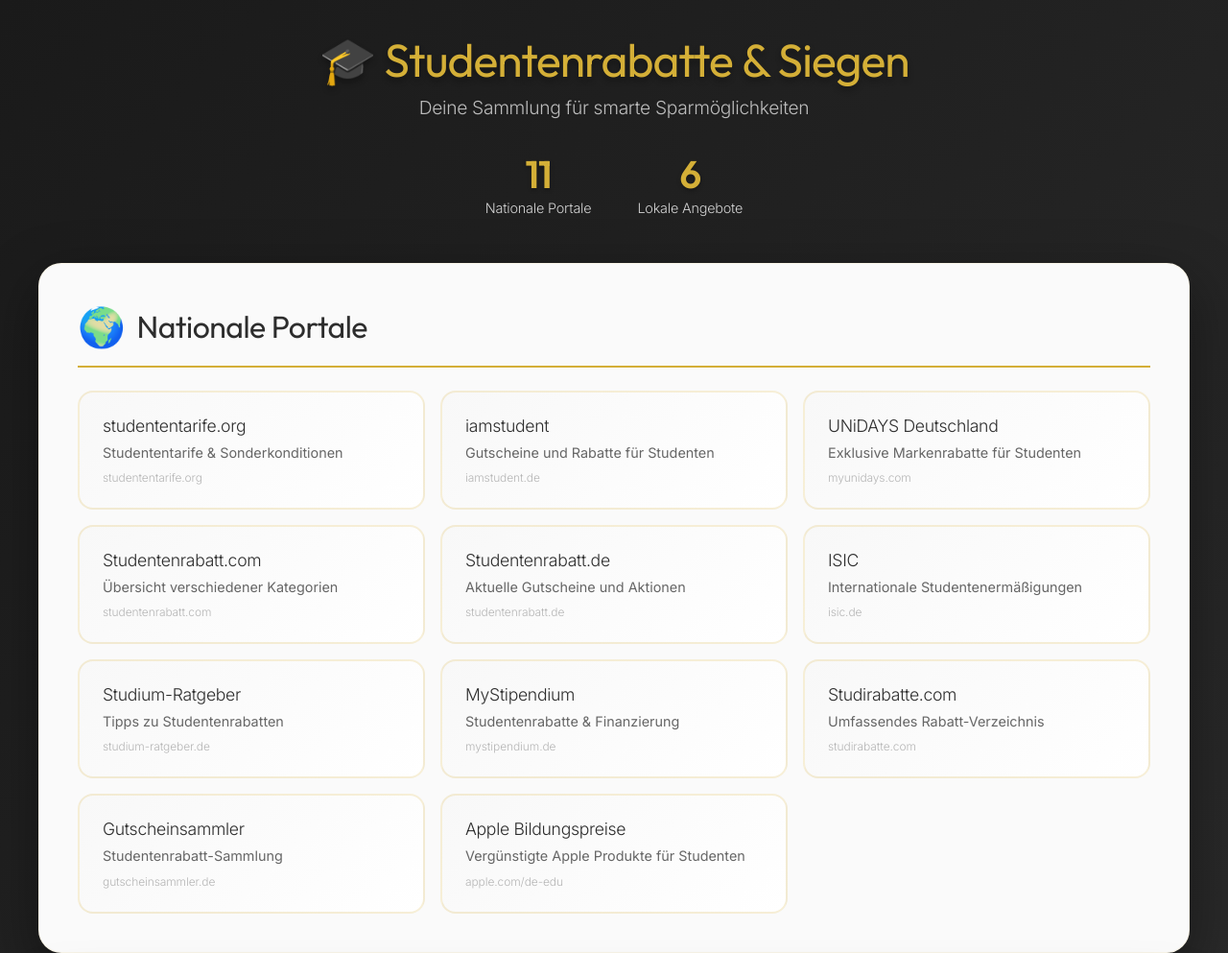
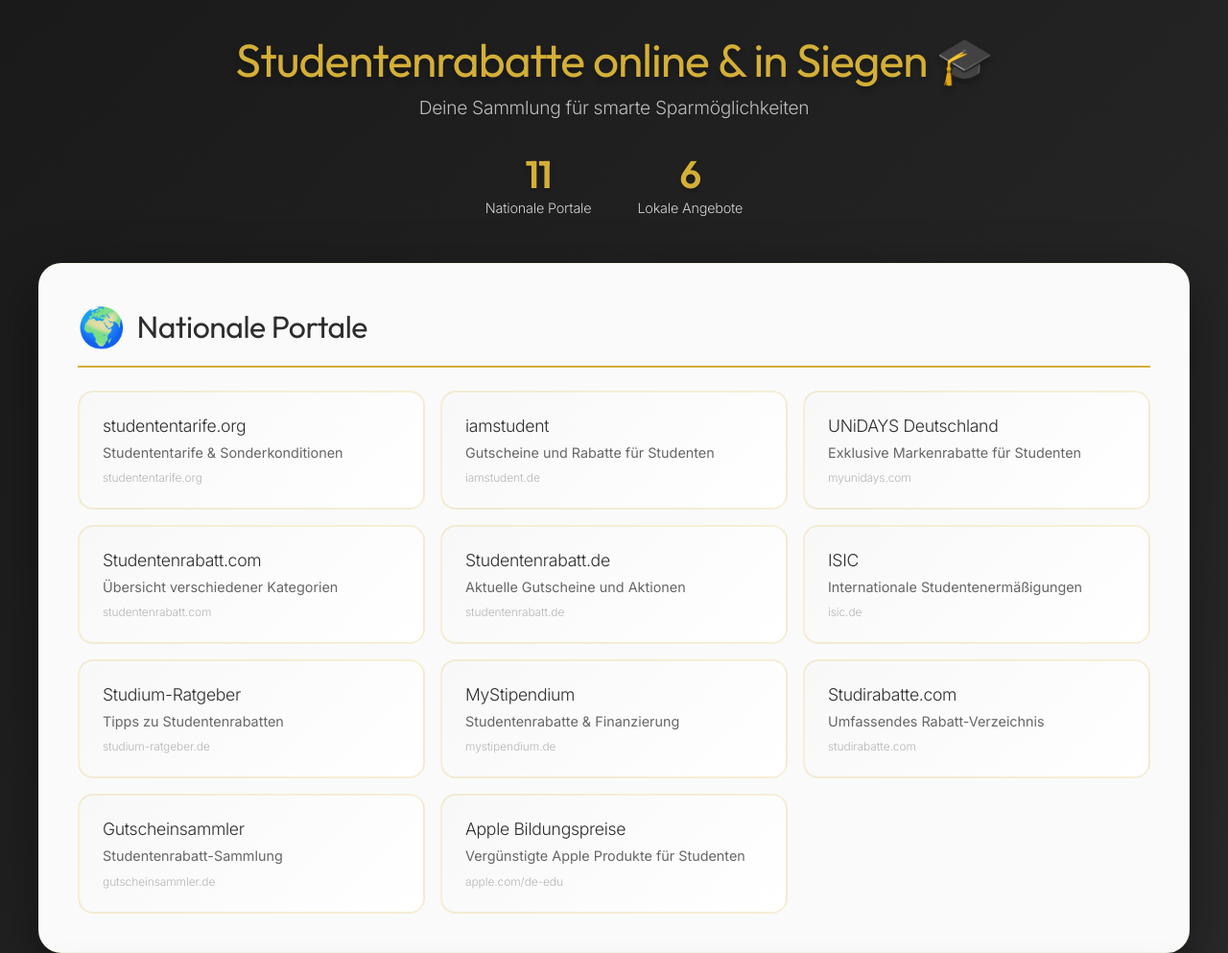
Before and after one commit to marcusmaletz/offers, a plain HTML site: page index.html in a window 1280 px wide. Shown: the top 993 px of the page at 96% size. Drawn offline with Linux system fonts and the light colour scheme.

Commit message:
Update title and header for Studentenrabatte page

```diff
--- a/index.html
+++ b/index.html
@@ -3,7 +3,7 @@
 <head>
     <meta charset="UTF-8">
     <meta name="viewport" content="width=device-width, initial-scale=1.0">
-    <title>Studentenrabatte online & in Siegen</title>
+    <title>Studentenrabatte</title>
     <link rel="preconnect" href="https://fonts.googleapis.com">
     <link rel="preconnect" href="https://fonts.gstatic.com" crossorigin>
     <link href="https://fonts.googleapis.com/css2?family=Inter:wght@300;400;500;600;700;800&family=Outfit:wght@400;500;600;700;800&display=swap" rel="stylesheet">
@@ -237,7 +237,7 @@
 <body>
     <div class="container">
         <header>
-            <h1>🎓 Studentenrabatte & Siegen</h1>
+            <h1>Studentenrabatte online & in Siegen 🎓</h1>
             <p class="subtitle">Deine Sammlung für smarte Sparmöglichkeiten</p>
             <div class="stats">
                 <div class="stat">
```
